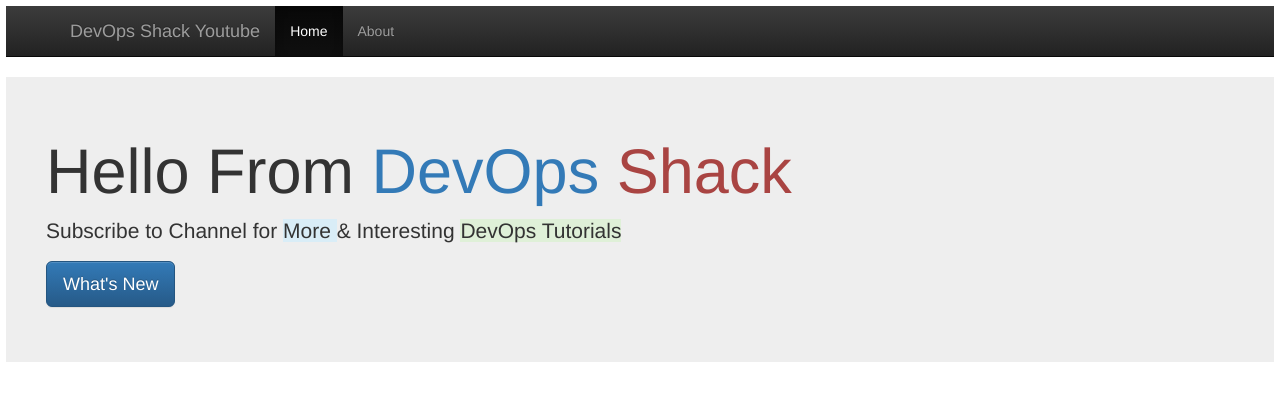
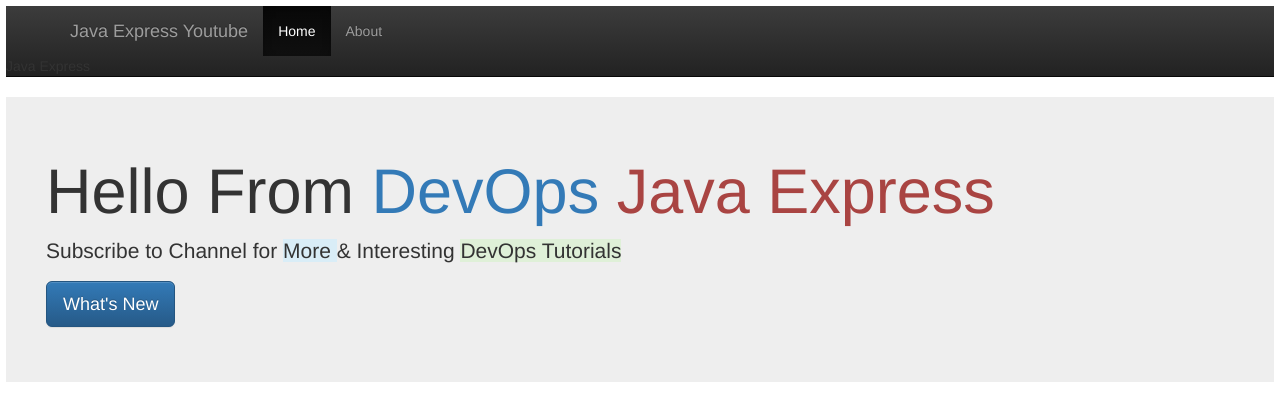
Before and after one commit to bhaskar2024958/NodeJS_WebApp_Public-main, a website: page index.html in a window 1280 px wide. Drawn offline with nearby package versions, Linux system fonts and the light colour scheme.

Commit message:
Update index.html

```diff
--- a/index.html
+++ b/index.html
@@ -1,6 +1,6 @@
 <!DOCTYPE html>
 <head>
-    <title> DevOps HomePage </title>
+    <title> Java Express HomePage </title>
     <script src="https://ajax.googleapis.com/ajax/libs/jquery/1.11.2/jquery.min.js"></script>
     <link rel="stylesheet" href="https://maxcdn.bootstrapcdn.com/bootstrap/3.3.1/css/bootstrap.min.css">
     <link rel="stylesheet" href="https://maxcdn.bootstrapcdn.com/bootstrap/3.3.1/css/bootstrap-theme.min.css">
@@ -10,7 +10,7 @@
     <div style="margin:6px;">
       <nav class="navbar navbar-inverse navbar-static-top">
     <div class="container">
-      <a class="navbar-brand" href="/"> DevOps Shack Youtube </a>
+      <a class="navbar-brand" href="/"> Java Express Youtube </a>
       <ul class="nav navbar-nav">
         <li class="active">
           <a href="/"> Home </a>
@@ -19,10 +19,10 @@
           <a href="/about"> About </a>
         </li>
       </ul>
-    </div>
+    </div>Java Express
   </nav>
       <div class="jumbotron"  style="padding:40px;">
-        <h1> Hello From  <span class="text-primary"> DevOps </span><span class="text-danger"> Shack </span></h1>
+        <h1> Hello From  <span class="text-primary"> DevOps </span><span class="text-danger"> Java Express </span></h1>
         <p> Subscribe to Channel for  <span class="bg-info"> More </span> & Interesting <span class="bg-success"> DevOps Tutorials </span></p>
         <p><a class="btn btn-primary btn-lg" href="#" role="button">What's New</a></p>
       </div>
```
